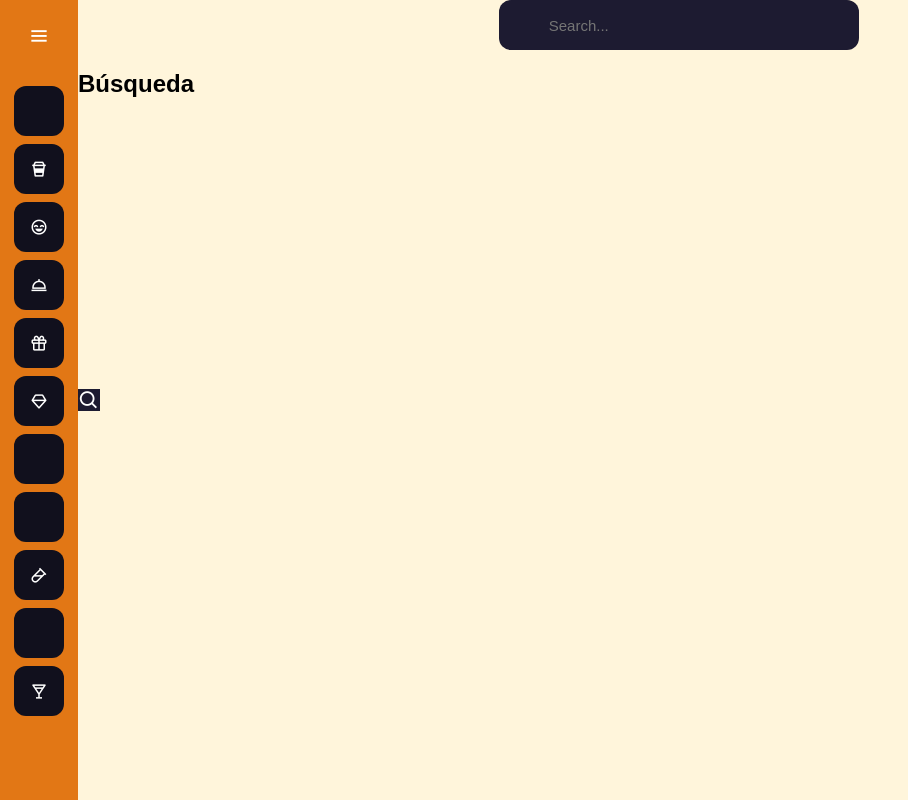
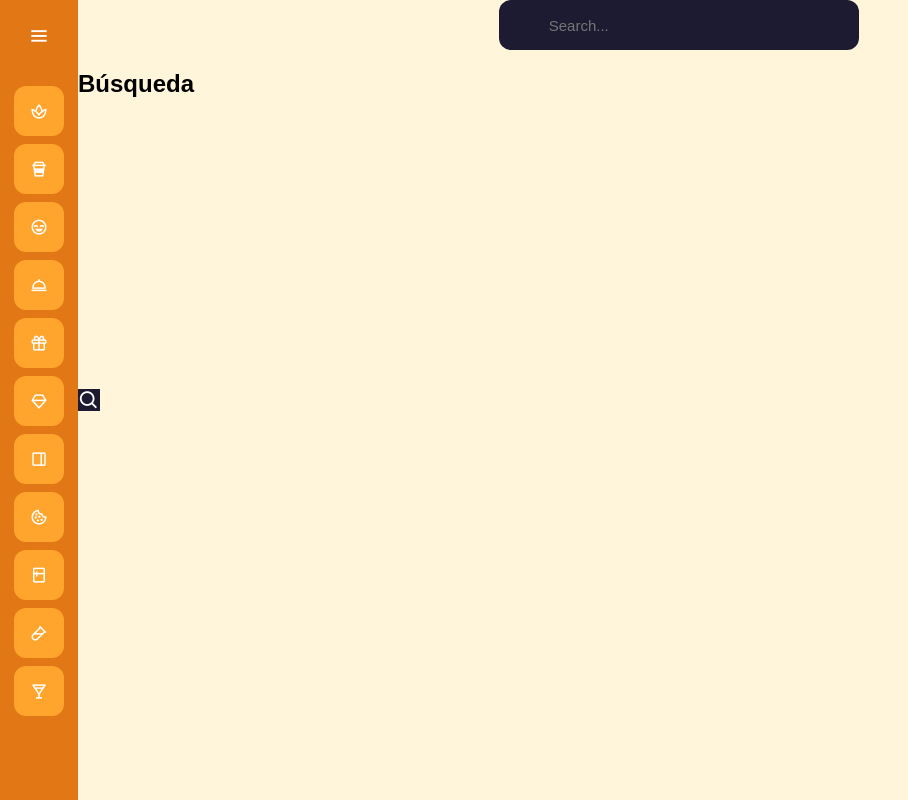
Before and after one commit to Grupo-3-Complejidad/proyecto_complejidad, a Flask app: template templates/index.html in a window 1280 px wide. Shown: the whole page, without its empty margins (0-908 px from the left). Run offline with Flask 3, Linux system fonts and the light colour scheme; the template is opened without the code that fills it, so the values that code supplies are empty.

Commit message:
fix: Correccion de iconos y colores

```diff
--- a/static/style.css
+++ b/static/style.css
@@ -197,7 +197,7 @@
   align-items: center;
   text-decoration: none;
   transition: all 0.4s ease;
-  background: #11101D;
+  background: #ffa52e;
 }
 .sidebar li a:hover{
   background: #FFF;
@@ -218,7 +218,7 @@
 .sidebar li a:hover .links_name,
 .sidebar li a:hover i{
   transition: all 0.5s ease;
-  color: #11101D;
+  color: #f39243;
 }
 .sidebar li i{
   height: 50px;
--- a/templates/index.html
+++ b/templates/index.html
@@ -4,6 +4,10 @@
     <meta charset="UTF-8" />
     <title>Mi primera aplicación Flask</title>
     <link rel="stylesheet" type="text/css" href="{{ url_for('static', filename='style.css') }}">
+    <!-- Recurso de Iconos -->
+
+
+
     <link href="https://unpkg.com/boxicons@2.0.7/css/boxicons.min.css" rel="stylesheet" />
     <meta name="viewport" content="width=device-width, initial-scale=1.0" />
 </head>
@@ -18,7 +22,7 @@
         <ul class="nav-list">
           <li>
             <a href="#">
-              <i class="bx bxs-shower"></i>
+              <i class="bx bx-spa"></i>
               <span class="links_name">Aseo de hogar</span>
             </a>
             <span class="tooltip">Aseo de hogar</span>
@@ -60,28 +64,28 @@
           </li>
           <li>
             <a href="#">
-              <i class="bx bxs-shower"></i>
+              <i class="bx bx-dock-right"></i>
               <span class="links_name">Despensa</span>
             </a>
             <span class="tooltip">Despensa</span>
           </li>
           <li>
             <a href="#">
-              <i class="bx bxs-shower"></i>
+              <i class="bx bx-cookie"></i>
               <span class="links_name">Dulces y Postres</span>
             </a>
             <span class="tooltip">Dulces y Postres</span>
           </li>
           <li>
             <a href="#">
-              <i class="bx bx-vial"></i>
+              <i class="bx bx-fridge"></i>
               <span class="links_name">Lácteos y refrigerados</span>
             </a>
             <span class="tooltip">Lácteos y refrigerados</span>
           </li>
           <li>
             <a href="#">
-              <i class="bx bx-baguette"></i>
+              <i class="bx bx-vial"></i>
               <span class="links_name">Panadería y Pastelería</span>
             </a>
             <span class="tooltip">Panadería y Pastelería</span>
```
